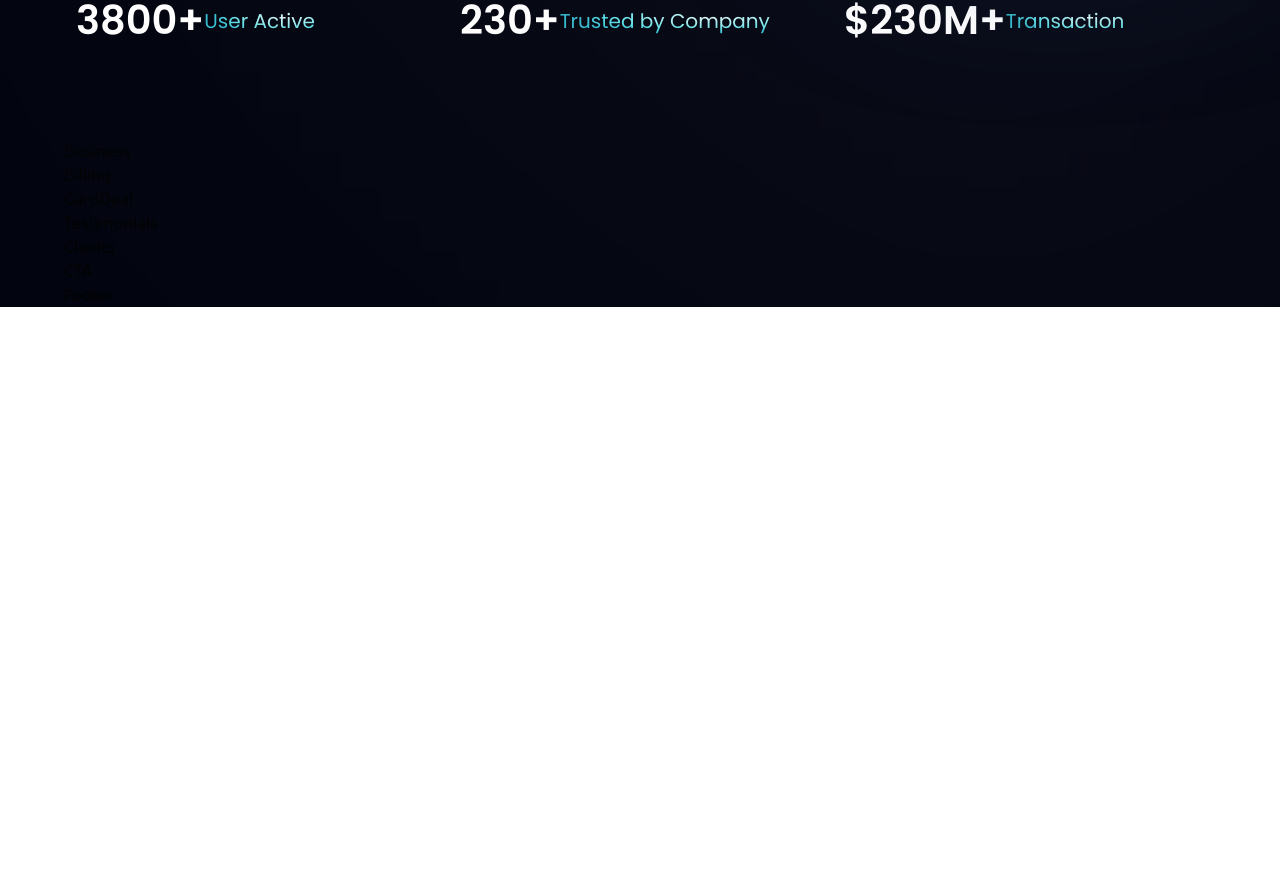
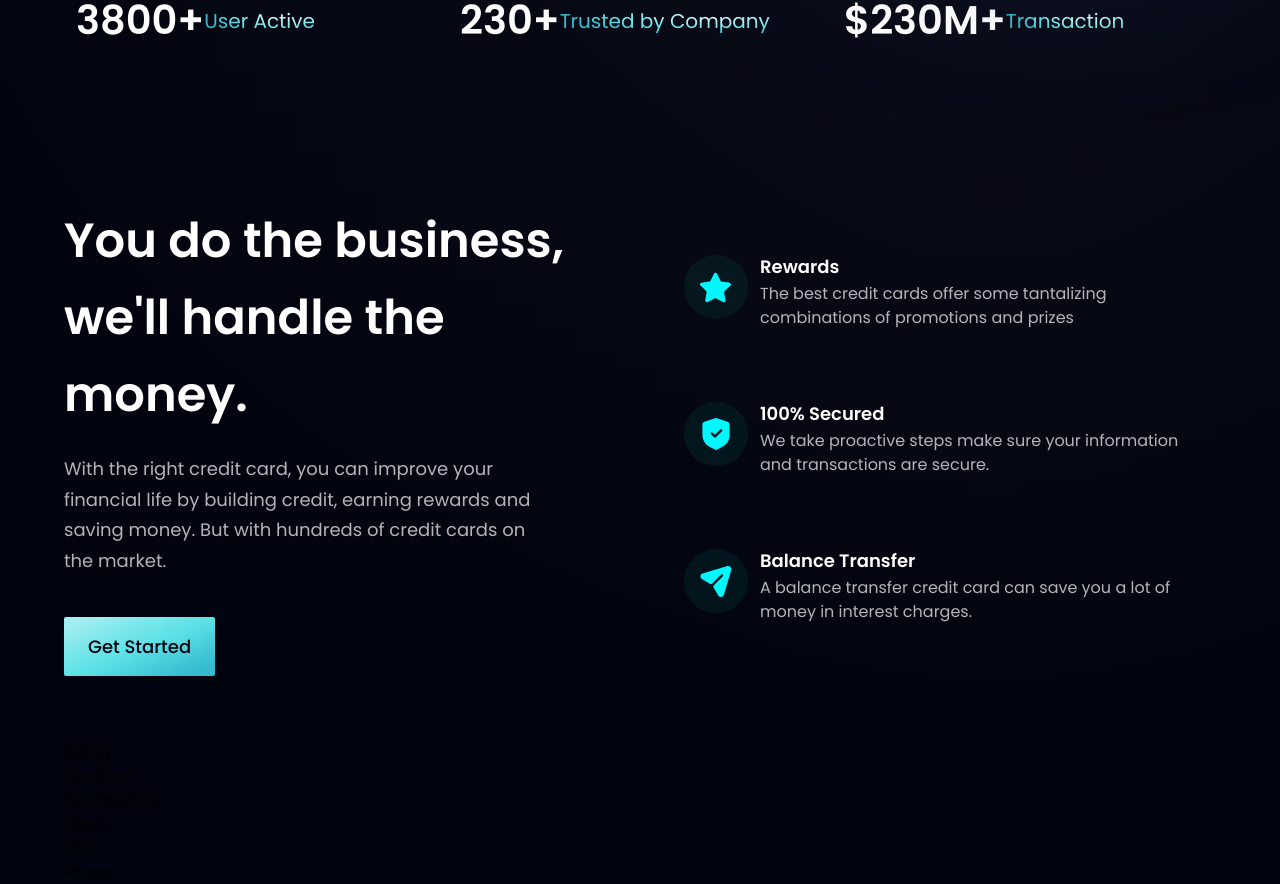
Before and after one commit to X-hung/bank_app_jsmastery, a React (Vite) app: page / in a window 1280 px wide. Shown: the part 810-1694 px from the top of the page. Before the commit the page ends 1117 px from the top, so only its background shows below. Built offline with nearby package versions, Linux system fonts and the light colour scheme.

Commit message:
4-business-features
important points: 1. pass props into a child component, 2. render an array of components using map, 3. spread operator

```diff
--- a/src/components/Business.jsx
+++ b/src/components/Business.jsx
@@ -1,9 +1,40 @@
 import React from 'react'
+import { features } from '../constants'
+import styles, { layout } from '../style'
+import Button from './Button'
 
-const Business = () => {
-  return (
-    <div>Business</div>
-  )
-}
+const FeatureCard = ({ icon, title, content, index}) => (
+  <div className={`flex flex-row p-6 rounded-[20px] ${index != features.length - 1 ? "mb-6" : "mb-0"} feature-card`}>
+    <div className={`w-[64px] h-[64px] rounded-full ${styles.flexCenter} bg-dimBlue`}>
+      <img src={icon} alt="icon" className="w-[50%] h-[50%] object-contain"/>
+    </div>
+    <div className='flex-1 flex flex-col ml-3'>
+      <h4 className='font-poppins font-semibold text-white text-[18px] leading-[23px] mb-1'>
+        {title}
+      </h4>
+      <p className='font-poppins font-normal text-dimWhite text-[16px] leading-[24px]'>
+        {content}
+      </p>
+    </div>
+  </div>
+)
+
+const Business = () => (
+  // You can also use className={`${styles.layout.section}`}
+  <section id='features' className={layout.section}>
+    <div className={layout.sectionInfo}>
+      <h2 className={styles.heading2}>You do the business,<br className='sm:block hidden'/> we'll handle the money.</h2>
+      <p className={`${styles.paragraph} max-w-[470px] mt-5`}>With the right credit card, you can improve your financial life by building credit, earning rewards and saving money. But with hundreds of credit cards on the market.</p>
+      {/* Pass a prop */}
+      <Button styles="mt-10" />
+    </div>
+    <div className={`${layout.sectionImg} flex-col`}>
+    {/* Spread operation: spread all the properties inside of the feature, contains all the features in the feature object */}
+      {features.map((feature, index) => (
+        <FeatureCard key={feature.id} {...feature} index={index}/>
+      ))}
+    </div>
+  </section>
+)
 
 export default Business
--- a/src/components/Button.jsx
+++ b/src/components/Button.jsx
@@ -1,8 +1,10 @@
 import React from 'react'
 
-const Button = () => {
+const Button = ({ styles }) => {
   return (
-    <div>Button</div>
+    <button type='button' className={`${styles} py-4 px-6 bg-blue-gradient font-poppins font-medium text-[18px] text-primary outline-none rounded-sm`}>
+      Get Started
+    </button>
   )
 }
 
```
